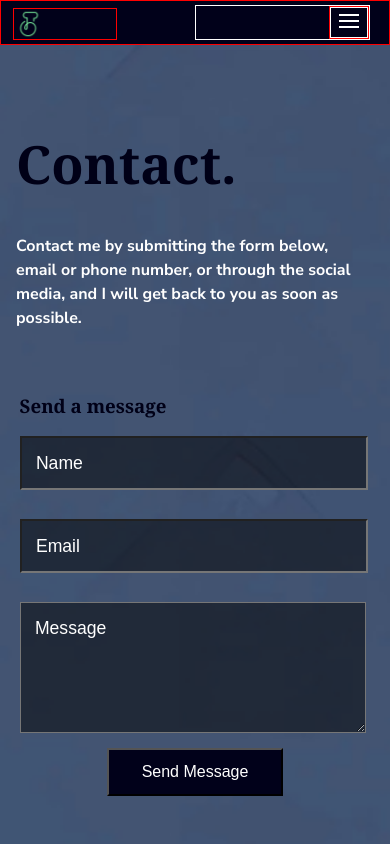
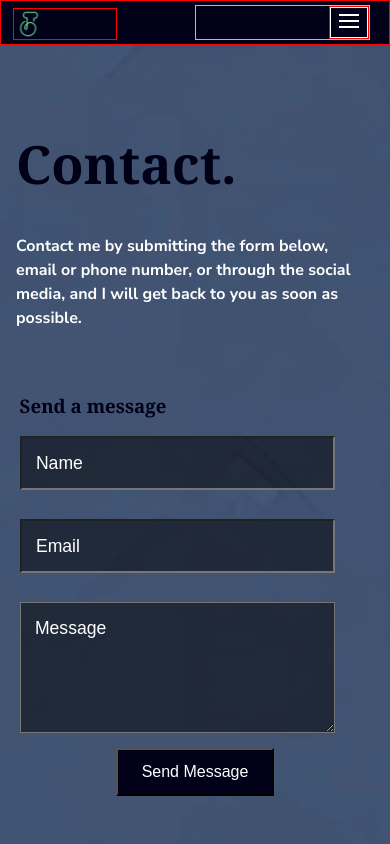
Before and after one commit to jaysquare24/MyProfile, a website: page contact.html in a window 390 px wide. Shown: the top 844 px of the page. Drawn offline with Linux system fonts and the light colour scheme.

Commit message:
Edit style

```diff
--- a/resources/css/style.css
+++ b/resources/css/style.css
@@ -1,6 +1,11 @@
 @import url(https://fonts.googleapis.com/css?family=Nunito+Sans:300,400,600,700,800&amp;display=swap);
 html{
     font-size: 16px;
+
+}
+
+*{
+    box-sizing: border-box;
 
 }
 
@@ -83,6 +88,8 @@ body{
 .navigation{
     box-sizing: border-box;
     justify-items:end ;
+    justify-content: flex-end;
+    display: flex;
     margin-right: 10%;
     border: 1px solid red;
 
@@ -559,13 +566,16 @@ form button{
 @media only screen and (max-width: 768px) {
 
     .navigation{
-        border: 1px solid white;
+        border: 1px solid rgb(195, 211, 22);
+        justify-content: flex-end;
         justify-items: end;
     }
     .navigation div{
+
         border: 1px solid red;
     }
     .menu-button {
+        flex-basis: 10%;
         border: 1px solid white;
         display: block;
 
@@ -931,7 +941,7 @@ form button{
     }
 
     .contacts-item1 button{
-        width: 50%;
+        width: 45%;
         margin: auto;
     }
 
```
